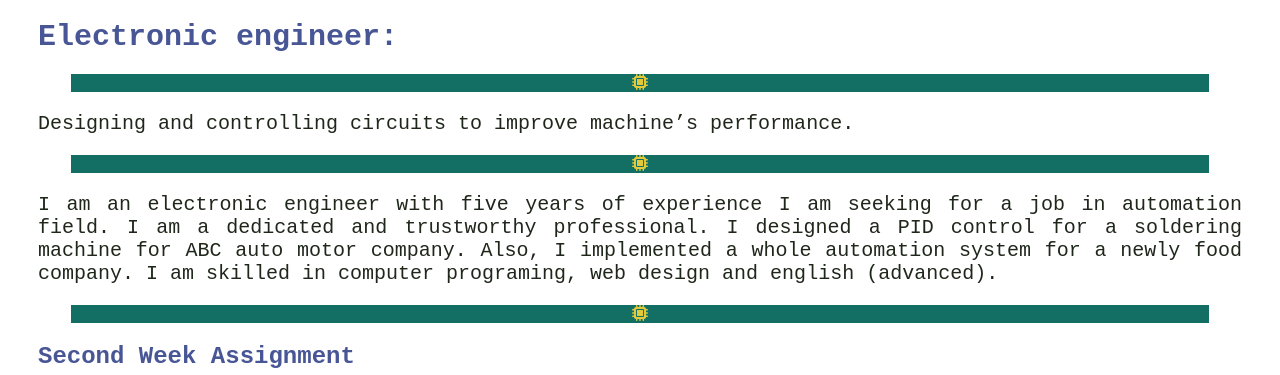
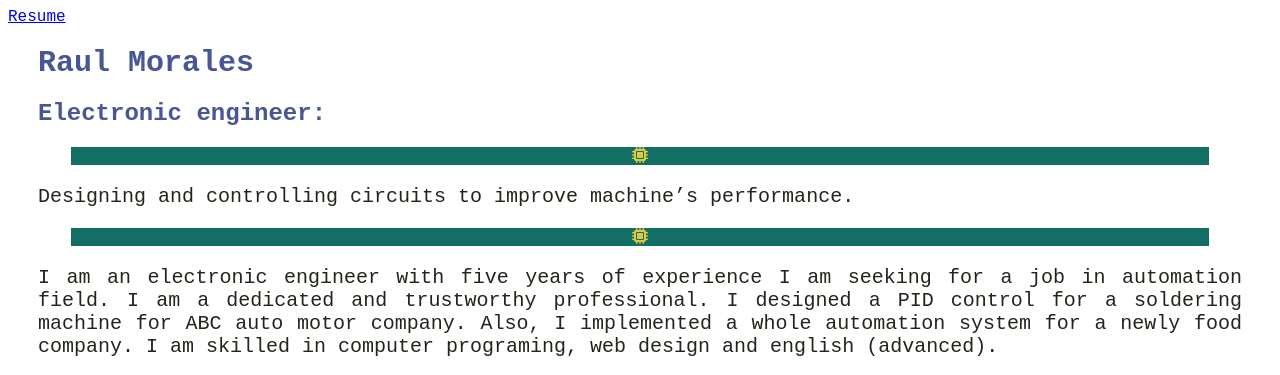
Before and after one commit to RaulMorales3/coursera_english, a plain HTML site: page build_eportafolio_assignment/index.html in a window 1280 px wide. Shown: the top 375 px of the page. Drawn offline with Linux system fonts and the light colour scheme.

Commit message:
Update index.html

```diff
--- a/build_eportafolio_assignment/index.html
+++ b/build_eportafolio_assignment/index.html
@@ -6,7 +6,9 @@
         <link type="text/css" rel="stylesheet" href="design.css">
     </head>
     <body>
-        <h1> Electronic engineer: </h1>
+        <div class="resume" target="_blank"> <a href="resume.html"> Resume</a></div>
+        <h1> Raul Morales</h1>
+        <h2> Electronic engineer: </h2>
         <div class="custom_div"><i class="fas fa-microchip"></i> </div>
         <p>Designing and controlling circuits to improve machine’s performance.	</p>
         <div class="custom_div"><i class="fas fa-microchip"></i> </div>
```
